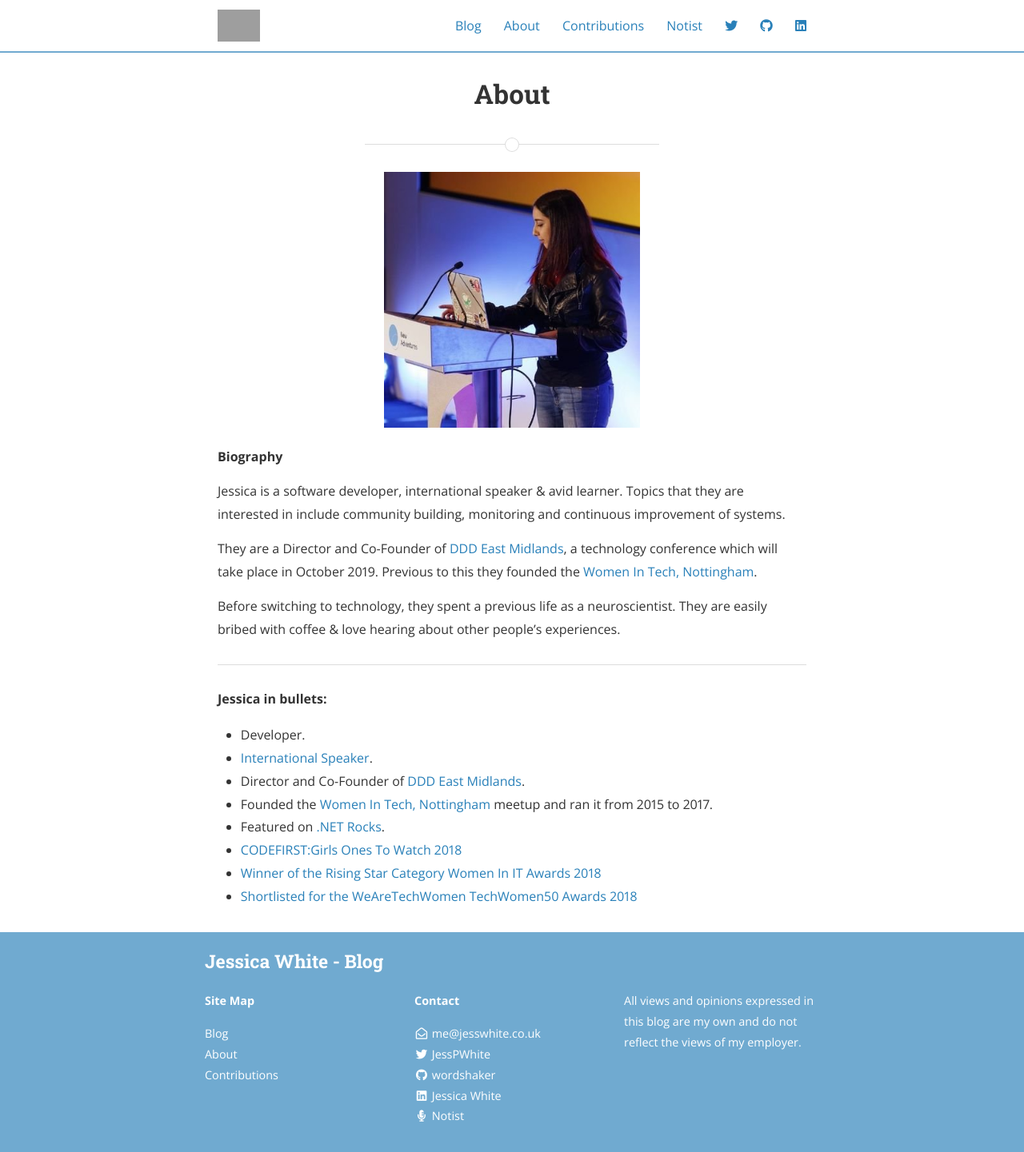
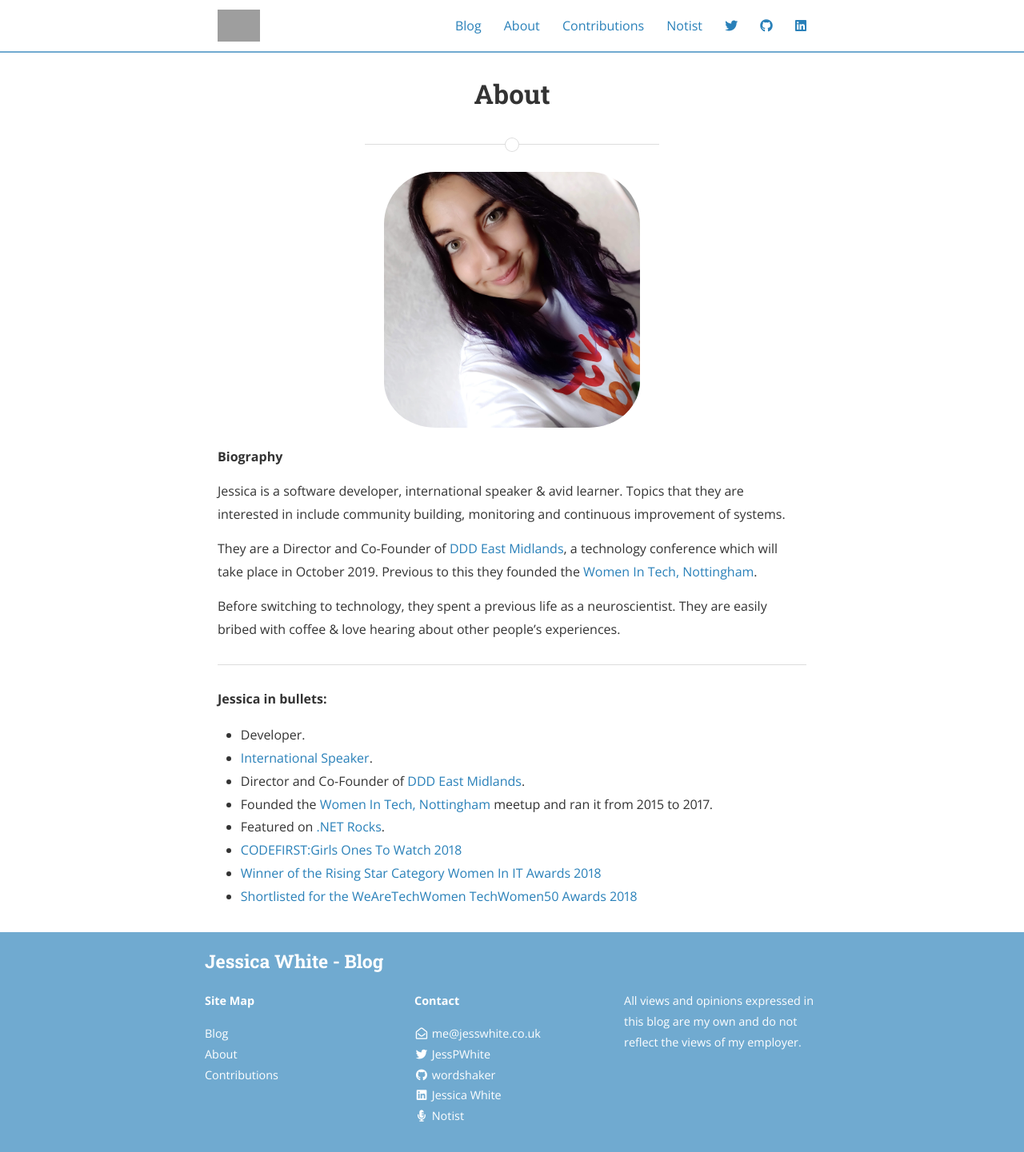
Before and after one commit to wordshaker/jesswhite_4, a Jekyll site: the page built from about.md, in a window 1280 px wide. Shown: the whole page at 80% size. Built offline with Jekyll 4.4.1, drawn with Linux system fonts in a browser that asks for light colours; nearby versions of some CDN libraries; grey boxes are pictures that could not be loaded.

Commit message:
optimise images

```diff
--- a/about.md
+++ b/about.md
@@ -4,7 +4,7 @@ title: About
 permalink: /about/
 ---
 
-<img src="{{ site.baseurl }}/assets/profile.jpg" title="Profile Picture" class="profile">
+<img style="border-radius: 20%;" src="{{ site.baseurl }}/assets/profile.jpg" title="Profile Picture" class="profile">
 
 **Biography**
 
```
Also changed, not shown: assets/header_image.jpg, assets/header_image9.jpg (deleted), assets/img/about/me.jpg (deleted), assets/img/about/witbanner.JPG (deleted), assets/img/abstracts/present1.jpg (deleted), assets/img/card.jpg (deleted), assets/img/jess-white.JPG (deleted), assets/profile-placeholder.gif (deleted), assets/profile.jpg.
